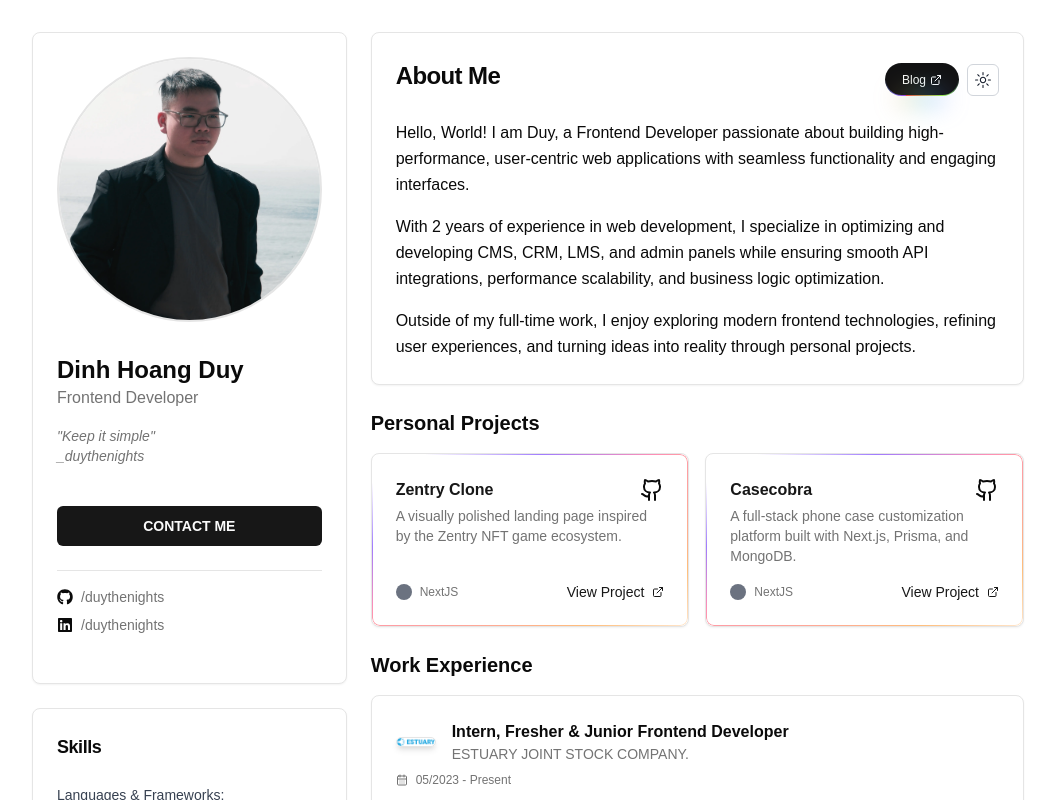
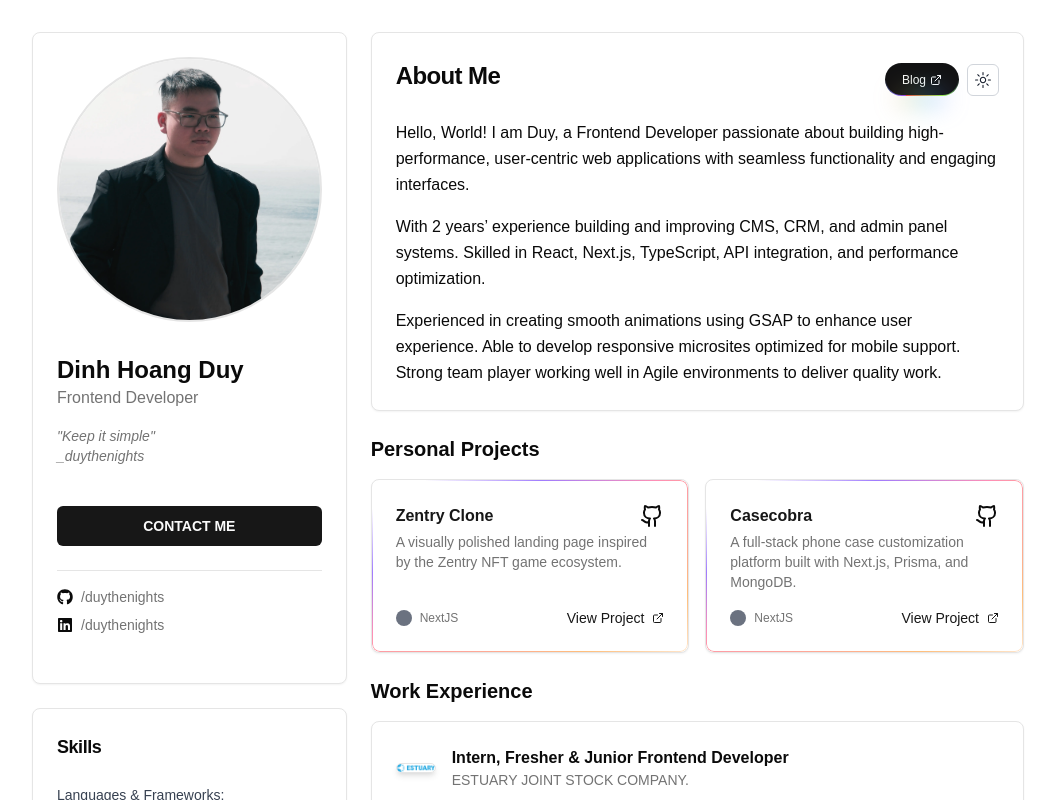
Before and after one commit to duythenights/duythenights_portfolio, a Next.js app: page / in a window 1280 px wide. Shown: the top 800 px of the page, without its empty margins (112-1167 px from the left). Built offline with nearby package versions, Linux system fonts and the light colour scheme; what @radix-ui/themes would draw is missing.

Commit message:
feat: update about

```diff
--- a/src/components/AboutMe.tsx
+++ b/src/components/AboutMe.tsx
@@ -28,15 +28,15 @@
           seamless functionality and engaging interfaces.
         </p>
         <p className="leading-relaxed mt-4">
-          With 2 years of experience in web development, I specialize in
-          optimizing and developing CMS, CRM, LMS, and admin panels while
-          ensuring smooth API integrations, performance scalability, and
-          business logic optimization.
+          With 2 years’ experience building and improving CMS, CRM, and admin
+          panel systems. Skilled in React, Next.js, TypeScript, API integration,
+          and performance optimization.
         </p>
         <p className="leading-relaxed mt-4">
-          Outside of my full-time work, I enjoy exploring modern frontend
-          technologies, refining user experiences, and turning ideas into
-          reality through personal projects.
+          Experienced in creating smooth animations using GSAP to enhance user
+          experience. Able to develop responsive microsites optimized for mobile
+          support. Strong team player working well in Agile environments to
+          deliver quality work.
         </p>
       </CardContent>
     </Card>
```
Also changed, not shown: public/company.svg (deleted), public/uix.png (deleted).
